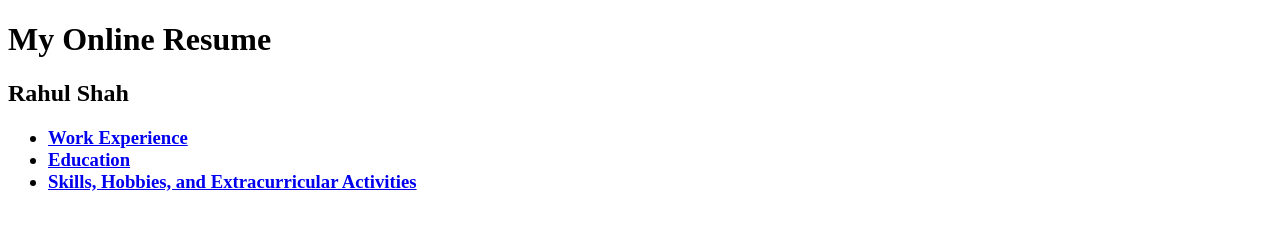
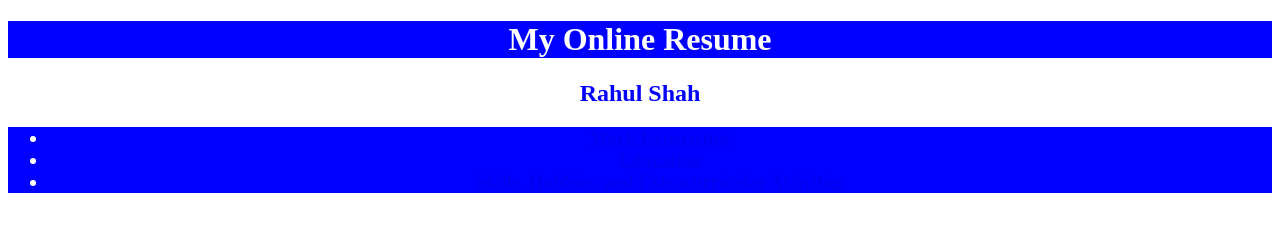
Before and after one commit to kevinvshah/RahulShah, a plain HTML site: page index.html in a window 1280 px wide. Drawn offline with Linux system fonts and the light colour scheme.

Commit message:
Updated to Main.CSS
Updated to Main.CSS

```diff
--- a/index.html
+++ b/index.html
@@ -1,7 +1,7 @@
 <!DOCTYPE html>
     <html>
         <head>
-            <link rel="stylesheet" href="main2.css">
+            <link rel="stylesheet" href="main.css">
             <h1>My Online Resume</h1>
             <h2>Rahul Shah</h2>
             <h3>
```
